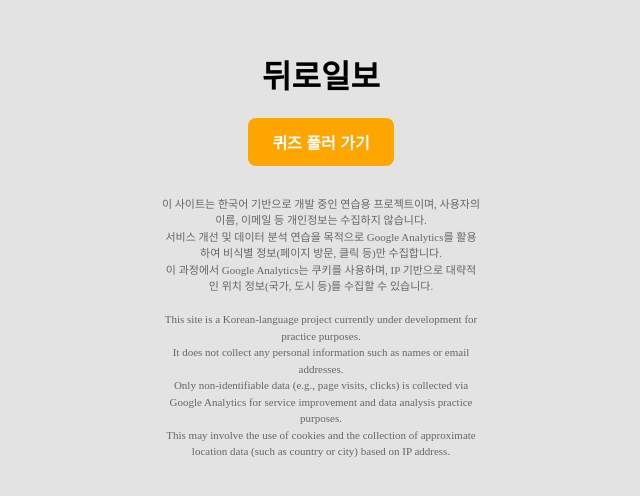
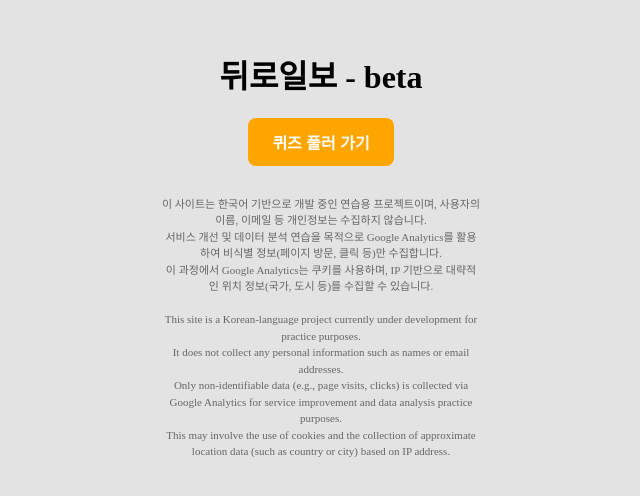
Before and after one commit to dwiroilbo/dwiroilbo.github.io, a plain HTML site: page index.html in a window 1280 px wide. Shown: the part 150-646 px from the top of the page, without its empty margins (319-959 px from the left). Drawn offline with nearby package versions, Linux system fonts and the light colour scheme.

Commit message:
시작페이지 beta 구별

```diff
--- a/index.html
+++ b/index.html
@@ -22,7 +22,7 @@
     </script>
   </head>
   <body>
-    <h1>뒤로일보</h1>
+    <h1>뒤로일보 - beta</h1>
     <button id="start-btn" onclick="goSolveQuiz(event)">퀴즈 풀러 가기</button>
 
     <p
```
